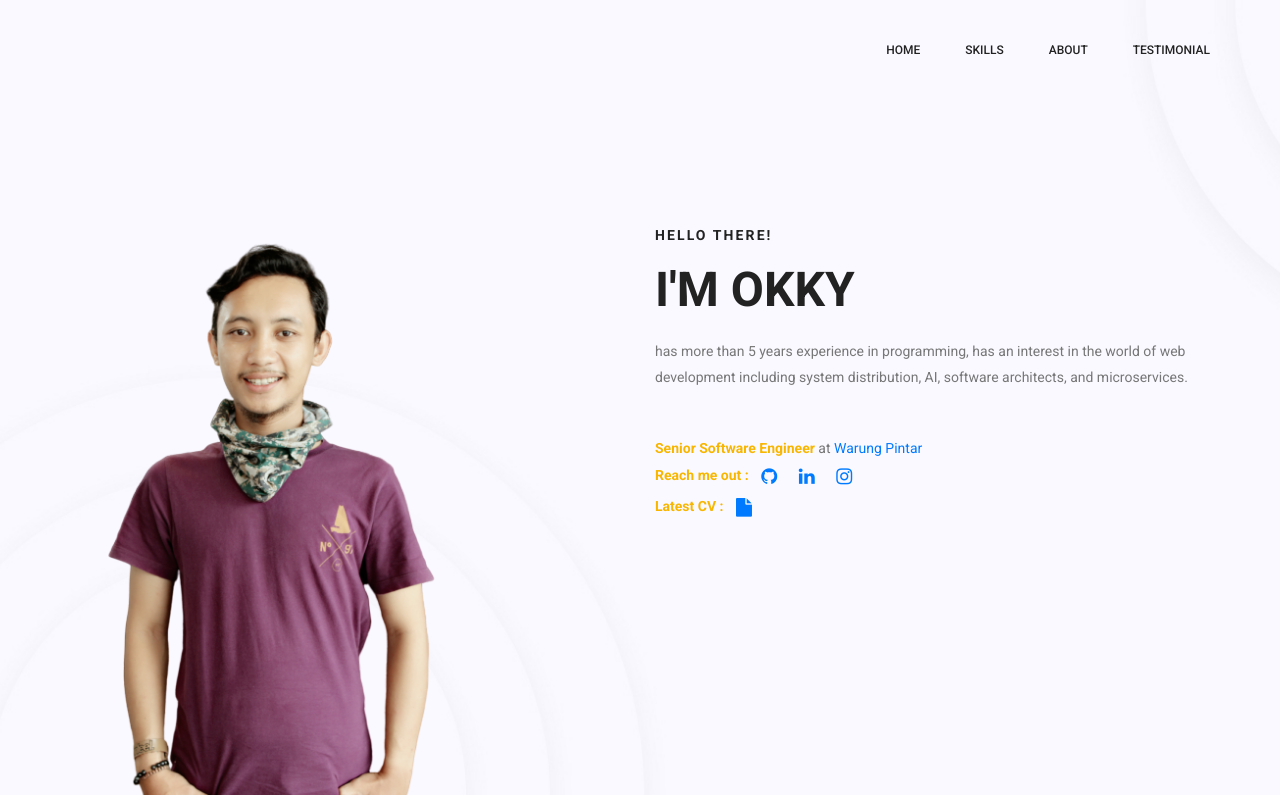
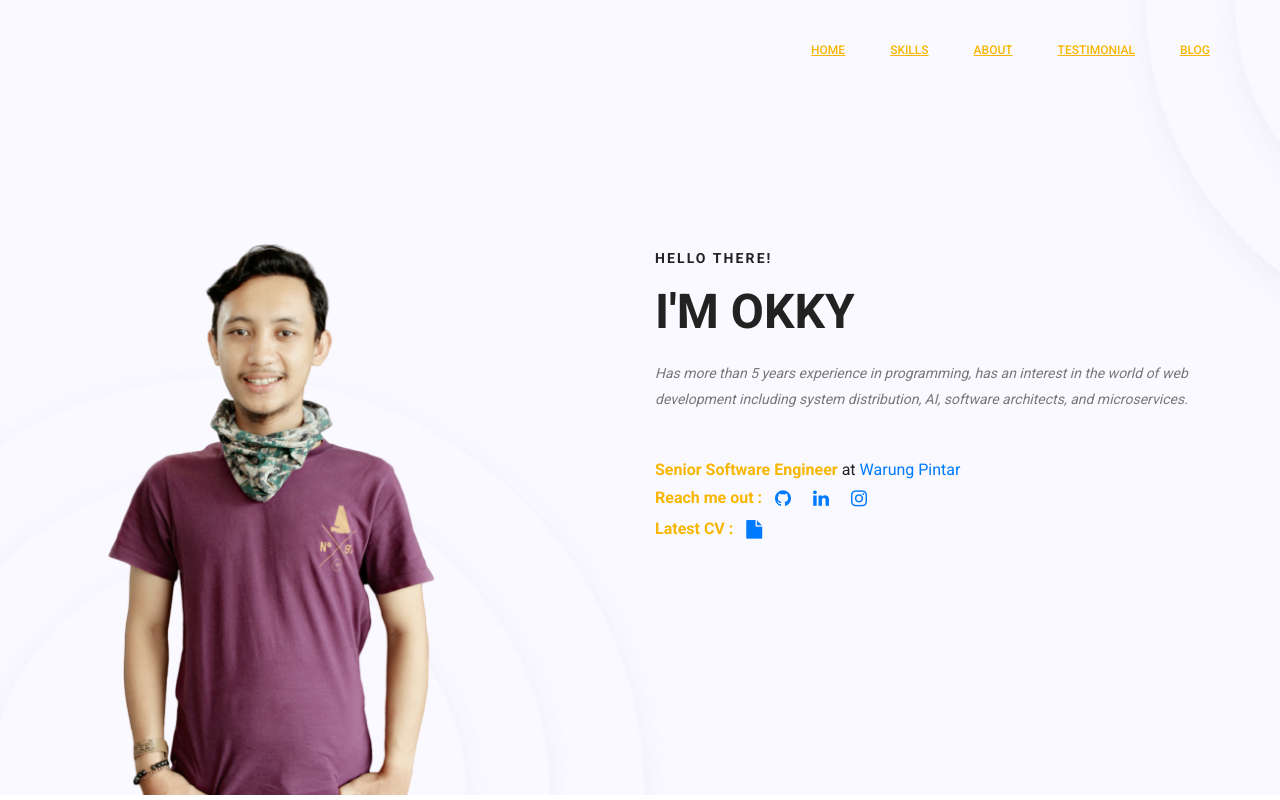
Before and after one commit to okiww/okiww.github.io, a plain HTML site: page index.html in a window 1280 px wide. Shown: the top 800 px of the page. Drawn offline with Linux system fonts and the light colour scheme; some packages are replaced by stand-ins of ours.

Commit message:
update v1.1.2

```diff
--- a/index.html
+++ b/index.html
@@ -26,10 +26,11 @@
             <div class="container box_1620">
                 <div class="collapse navbar-collapse offset" id="navbarSupportedContent">
                     <ul class="nav navbar-nav menu_nav ml-auto">
-                        <li class="nav-item active"><a class="nav-link" href="#home_banner_area">Home</a></li>
-                        <li class="nav-item"><a class="nav-link" href="#skills">Skills</a></li>
-                        <li class="nav-item"><a class="nav-link" href="#about">About</a></li>
-                        <li class="nav-item"><a class="nav-link" href="#testimonials_area">Testimonial</a>
+                        <li class="nav-item active"><a class="nav-link" href="#home_banner_area"><u>Home</u></a></li>
+                        <li class="nav-item"><a class="nav-link" href="#skills"><u>Skills</u></a></li>
+                        <li class="nav-item"><a class="nav-link" href="#about"><u>About</u></a></li>
+                        <li class="nav-item"><a class="nav-link" href="#testimonials_area"><u>Testimonial</u></a>
+                            <li class="nav-item"><a class="nav-link" href="#latest_blog_area"><u>Blog</u></a>
                         </li>
                     </ul>
                 </div>
@@ -56,9 +57,8 @@
                         <h5>Hello There!</h5>
                         <h2>I'm Okky</h2>
                         <p>
-                            has more than 5 years experience in programming, has an interest in the world of web development including system distribution, AI, software architects, and microservices.
+                            <i> Has more than 5 years experience in programming, has an interest in the world of web development including system distribution, AI, software architects, and microservices.</i>
                         </p>
-                        <p>
                         <b>Senior Software Engineer</b> at <a href="https://www.warungpintar.co/">Warung Pintar</a>
                         <br><b>Reach me out :</b>
                         <a class="btn btn-sm" href="https://github.com/okiww"><i class="fa fa-github fa-lg"></i></a>
@@ -68,7 +68,6 @@
                                 class="fa fa-instagram fa-lg"></i></a>
                         <br><b>Latest CV : </b><a class="btn btn-sm" href="#" onclick="window.open('/Ronin-doc/cv-okky-muhamad-budiman.pdf')"><i
                             class="fa fa-file fa-lg"></i></a>
-                        </p>
                     </div>
                 </div>
             </div>
@@ -161,8 +160,8 @@
                 <div class="welcome_text">
                     <h4>About Myself</h4>
                     <p>Hi, I'm Okky, 26 years old. I'm Software Engineer from Bandung with experience more than 5 years in IT as a
-                        Software Engineer.</p>
-                    <p>I'm passionate in IT, Car enthusiast and Anime lover.</p>
+                        Software Engineer. Interest in the world of web development including system distribution, AI, software architects, and microservices.
+                        I'm passionate in IT, Car enthusiast and Anime lover.</p>
                 </div>
                 <div class="welcome_text">
                     <h4>Education</h4>
```
Lines whose indentation alone changed are shown as unchanged.
